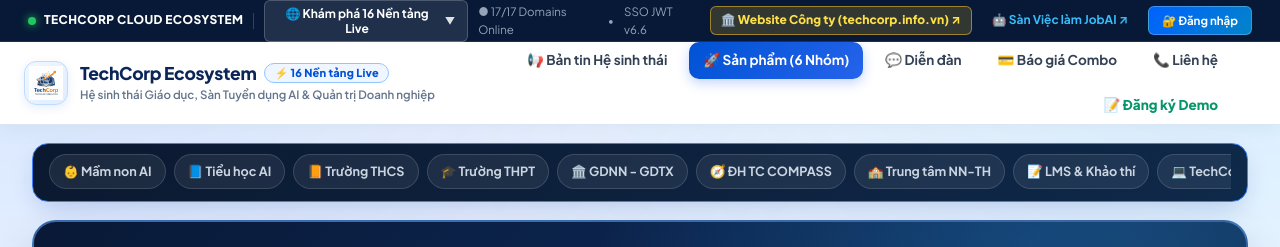
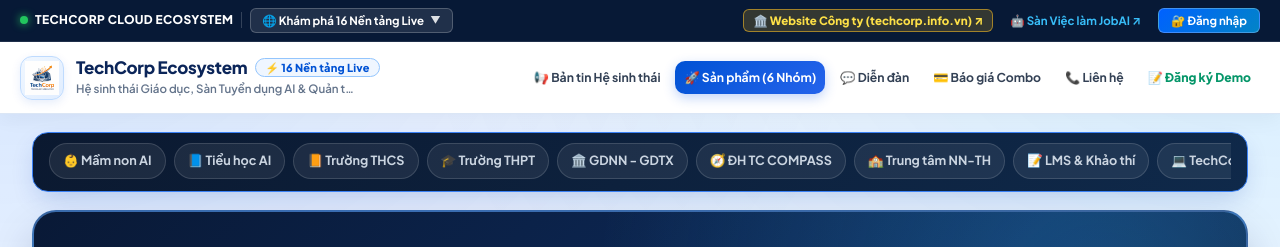
Before and after one commit to techcorpboss/hesinhthai, a website: page product.html in a window 1280 px wide. Shown: the top 247 px of the page. Drawn offline with Linux system fonts and the light colour scheme.

Commit message:
fix(ui): prevent header and ecosystem topbar text/buttons from wrapping onto multiple lines (v29)

```diff
--- a/admin.html
+++ b/admin.html
@@ -4,10 +4,10 @@
   <meta charset="UTF-8" />
   <meta name="viewport" content="width=device-width, initial-scale=1.0" />
   <title>Cổng Quản trị Hệ sinh thái Theo Vai trò (RBAC Admin Portal) — hesinhthai.techcorp.info.vn</title>
-  <link rel="icon" type="image/png" href="logo.png?v=28" />
-  <link rel="stylesheet" href="styles.css?v=28" />
+  <link rel="icon" type="image/png" href="logo.png?v=29" />
+  <link rel="stylesheet" href="styles.css?v=29" />
   <script
-    src="widget/techcorp-ecosystem-bar.js?v=28"
+    src="widget/techcorp-ecosystem-bar.js?v=29"
     data-app-id="erp"
     data-org-name="TechCorp Role-Based Admin"
     data-user-role="SSO Workspace"
@@ -31,7 +31,7 @@
         </div>
       </a>
 
-      <div style="display:flex;align-items:center;gap:10px;flex-wrap:wrap;">
+      <div class="admin-header-actions">
         <span class="badge badge-green" id="apiStatusBadge">● API & SQLite Online</span>
 
         <div class="user-session-pill" id="adminHeaderUserPill">
@@ -1237,6 +1237,6 @@
   </div>
 
   <div id="toastContainer" class="toast-container"></div>
-  <script src="app.js?v=28"></script>
+  <script src="app.js?v=29"></script>
 </body>
 </html>
--- a/product.html
+++ b/product.html
@@ -6,8 +6,8 @@
   <title>Chi tiết Sản phẩm & Đăng ký Demo | Hệ sinh thái Số TechCorp</title>
   <link rel="preconnect" href="https://fonts.googleapis.com" />
   <link rel="preconnect" href="https://fonts.gstatic.com" crossorigin />
-  <link rel="icon" type="image/png" href="logo.png?v=24" />
-  <link rel="stylesheet" href="styles.css?v=24" />
+  <link rel="icon" type="image/png" href="logo.png?v=29" />
+  <link rel="stylesheet" href="styles.css?v=29" />
   <style>
     /* ==================== MODERN MULTI-DEVICE CONTAINER & LAYOUT (v6.5 UI/UX) ==================== */
     .tc-corp-footer,
@@ -591,7 +591,7 @@
   </style>
 </head>
 <body class="has-mobile-bottom-nav">
-  <script src="widget/techcorp-ecosystem-bar.js?v=24"></script>
+  <script src="widget/techcorp-ecosystem-bar.js?v=29"></script>
 
   <!-- HEADER CHÍNH ĐỒNG BỘ VỚI TRANG PUBLIC -->
   <header class="hub-header">
--- a/styles.css
+++ b/styles.css
@@ -57,8 +57,8 @@
   background: rgba(255, 255, 255, 0.98);
   backdrop-filter: blur(12px);
   border-bottom: 1px solid #dbe6f5;
-  padding: 0 24px;
-  min-height: 74px;
+  padding: 0 20px;
+  min-height: 72px;
   display: flex;
   align-items: center;
   box-shadow: 0 4px 20px rgba(15, 23, 42, 0.05);
@@ -69,13 +69,14 @@
 
 .hub-header-inner {
   width: 100%;
-  max-width: 1360px;
+  max-width: 1480px;
   margin: 0 auto;
-  padding-right: 24px;
+  padding-right: 0;
   display: flex;
   align-items: center;
   justify-content: space-between;
-  gap: 16px;
+  gap: 14px;
+  flex-wrap: nowrap;
 }
 
 .brand-box {
@@ -101,7 +102,7 @@
 }
 
 .brand-title h1 {
-  font-size: 17.5px;
+  font-size: 17px;
   font-weight: 800;
   color: #0b2559;
   display: flex;
@@ -109,6 +110,7 @@
   gap: 8px;
   letter-spacing: -0.3px;
   line-height: 1.2;
+  white-space: nowrap;
 }
 
 .brand-domain-pill {
@@ -121,6 +123,7 @@
   font-weight: 800;
   letter-spacing: 0.2px;
   white-space: nowrap;
+  flex-shrink: 0;
 }
 
 .brand-title p {
@@ -131,51 +134,72 @@
   white-space: nowrap;
 }
 
-.header-actions {
-  display: flex;
-  align-items: center;
-  gap: 10px;
+.header-actions,
+.admin-header-actions {
+  display: flex;
+  align-items: center;
+  gap: 8px;
   flex-shrink: 0;
-  margin-right: 12px;
+  flex-wrap: nowrap;
+  white-space: nowrap;
+}
+
+.admin-header-actions .btn,
+.admin-header-actions .badge {
+  white-space: nowrap;
+  flex-shrink: 0;
+}
+
+@media (max-width: 1400px) {
+  #apiStatusBadge {
+    display: none !important;
+  }
 }
 
 .user-session-pill {
   display: inline-flex;
   align-items: center;
-  gap: 10px;
+  gap: 9px;
   background: #f8fbff;
   border: 1.5px solid #bfdbfe;
-  padding: 6px 14px;
+  padding: 5px 12px;
   border-radius: 12px;
+  white-space: nowrap;
+  flex-shrink: 0;
 }
 
 .user-session-avatar {
-  width: 32px;
-  height: 32px;
+  width: 30px;
+  height: 30px;
   border-radius: 8px;
   background: linear-gradient(135deg, #0052d4 0%, #0284c7 100%);
   color: #ffffff;
   font-weight: 800;
-  font-size: 14px;
+  font-size: 13px;
   display: flex;
   align-items: center;
   justify-content: center;
+  flex-shrink: 0;
 }
 
 .user-session-meta {
   line-height: 1.25;
+  display: flex;
+  flex-direction: column;
 }
 
 .user-session-name {
   font-size: 12.5px;
   font-weight: 800;
   color: #0b2559;
+  white-space: nowrap;
 }
 
 .user-session-role {
   font-size: 11px;
   font-weight: 700;
   color: #0052d4;
+  white-space: nowrap;
 }
 
 /* ==================== ROLE PERSONA SWITCHER BAR ==================== */
@@ -1144,20 +1168,22 @@
   display: flex;
   align-items: center;
   justify-content: flex-end;
-  gap: 8px;
-  flex-wrap: wrap;
+  gap: 6px;
+  flex-wrap: nowrap;
+  white-space: nowrap;
 }
 
 .pub-nav-link {
   color: #334155;
   text-decoration: none;
-  font-size: 13.5px;
+  font-size: 13px;
   font-weight: 700;
-  padding: 8px 14px;
+  padding: 8px 11px;
   border-radius: 10px;
   background: transparent;
   transition: all 0.18s ease;
   white-space: nowrap;
+  flex-shrink: 0;
 }
 
 .pub-nav-link:hover {
@@ -1165,7 +1191,19 @@
   color: #0052d4;
 }
 
-@media (max-width: 900px) {
+@media (max-width: 1320px) {
+  .brand-title p {
+    max-width: 280px;
+    overflow: hidden;
+    text-overflow: ellipsis;
+  }
+  .pub-nav-link {
+    font-size: 12.2px;
+    padding: 7px 9px;
+  }
+}
+
+@media (max-width: 1120px) {
   .hub-header {
     padding: 10px 16px;
   }
--- a/widget/techcorp-ecosystem-bar.js
+++ b/widget/techcorp-ecosystem-bar.js
@@ -58,8 +58,9 @@
       font-family: 'Plus Jakarta Sans', 'Inter', -apple-system, BlinkMacSystemFont, 'Segoe UI', Roboto, sans-serif;
       background: #071936;
       color: #f8fafc;
-      height: 42px;
-      padding: 0 28px;
+      min-height: 42px;
+      height: auto;
+      padding: 4px 20px;
       display: flex;
       align-items: center;
       justify-content: space-between;
@@ -68,31 +69,41 @@
       z-index: 10000;
       box-sizing: border-box;
       border-bottom: 1px solid rgba(255, 255, 255, 0.1);
+      white-space: nowrap;
     }
     .tc-eco-inner {
       width: 100%;
-      max-width: 1440px;
+      max-width: 1480px;
       margin: 0 auto;
       display: flex;
       align-items: center;
       justify-content: space-between;
-      gap: 16px;
+      gap: 12px;
+      flex-wrap: nowrap;
+      white-space: nowrap;
     }
     .tc-eco-left, .tc-eco-right {
       display: flex;
       align-items: center;
-      gap: 10px;
+      gap: 8px;
+      flex-wrap: nowrap;
+      white-space: nowrap;
+      flex-shrink: 0;
+    }
+    .tc-eco-left {
+      min-width: 0;
     }
     .tc-eco-brand {
       display: inline-flex;
       align-items: center;
-      gap: 8px;
+      gap: 7px;
       font-weight: 800;
       font-size: 12px;
       color: #ffffff;
       text-decoration: none;
-      letter-spacing: 0.4px;
+      letter-spacing: 0.35px;
       white-space: nowrap;
+      flex-shrink: 0;
     }
     .tc-eco-dot {
       width: 8px;
@@ -100,29 +111,35 @@
       border-radius: 50%;
       background: #22c55e;
       box-shadow: 0 0 8px #22c55e;
+      flex-shrink: 0;
     }
     .tc-eco-divider {
       width: 1px;
       height: 16px;
       background: rgba(255, 255, 255, 0.18);
+      flex-shrink: 0;
     }
     .tc-eco-launcher-wrap {
       position: relative;
+      flex-shrink: 0;
     }
     .tc-eco-launcher-btn {
       background: rgba(255, 255, 255, 0.1);
-      border: 1px solid rgba(255, 255, 255, 0.2);
+      border: 1px solid rgba(255, 255, 255, 0.22);
       color: #ffffff;
-      padding: 5px 12px;
+      padding: 5px 11px;
       border-radius: 6px;
       cursor: pointer;
-      font-size: 12px;
+      font-size: 11.5px;
       font-weight: 700;
       display: inline-flex;
       align-items: center;
-      gap: 8px;
+      gap: 6px;
       transition: all 0.15s ease;
       font-family: inherit;
+      white-space: nowrap;
+      flex-shrink: 0;
+      line-height: 1.2;
     }
     .tc-eco-launcher-btn:hover {
       background: rgba(255, 255, 255, 0.2);
@@ -142,6 +159,7 @@
       border: 1px solid #cbd5e1;
       padding: 18px 20px;
       z-index: 10001;
+      white-space: normal;
     }
     .tc-eco-dropdown.open {
       display: block;
@@ -190,21 +208,32 @@
       margin-top: 1px;
     }
     .tc-eco-quick-stats {
-      font-size: 11.5px;
+      font-size: 11px;
       color: #94a3b8;
-      display: flex;
+      display: inline-flex;
       align-items: center;
-      gap: 10px;
+      gap: 8px;
+      white-space: nowrap;
+      flex-shrink: 0;
+    }
+    .tc-eco-quick-stats span {
+      white-space: nowrap;
+      flex-shrink: 0;
     }
     .tc-eco-link {
       color: #cbd5e1;
       text-decoration: none;
       font-weight: 600;
-      font-size: 12px;
-      padding: 4px 10px;
+      font-size: 11.5px;
+      padding: 4px 9px;
       border-radius: 6px;
       transition: all 0.15s ease;
       white-space: nowrap;
+      flex-shrink: 0;
+      display: inline-flex;
+      align-items: center;
+      gap: 4px;
+      line-height: 1.2;
     }
     .tc-eco-link:hover {
       color: #ffffff;
@@ -219,27 +248,34 @@
     .tc-eco-user-badge {
       display: inline-flex;
       align-items: center;
-      gap: 6px;
+      gap: 5px;
       background: rgba(15, 23, 42, 0.75);
       border: 1px solid rgba(148, 163, 184, 0.35);
       color: #e2e8f0;
-      padding: 4px 10px;
+      padding: 4px 9px;
       border-radius: 6px;
       font-size: 11.5px;
       font-weight: 700;
       white-space: nowrap;
+      flex-shrink: 0;
+      max-width: 280px;
+      overflow: hidden;
+      text-overflow: ellipsis;
+      line-height: 1.2;
     }
     .tc-eco-sso-btn {
       background: linear-gradient(135deg, #0061ff 0%, #0284c7 100%);
       color: #ffffff;
       text-decoration: none;
-      padding: 5px 13px;
+      padding: 5px 12px;
       border-radius: 6px;
       font-size: 11.5px;
       font-weight: 700;
       white-space: nowrap;
+      flex-shrink: 0;
       border: 1px solid rgba(255, 255, 255, 0.25);
       transition: all 0.15s ease;
+      line-height: 1.2;
     }
     .tc-eco-sso-btn:hover {
       filter: brightness(1.1);
@@ -248,15 +284,17 @@
       background: rgba(239, 68, 68, 0.2);
       color: #fca5a5;
       text-decoration: none;
-      padding: 5px 11px;
+      padding: 5px 10px;
       border-radius: 6px;
       font-size: 11.5px;
       font-weight: 700;
       white-space: nowrap;
+      flex-shrink: 0;
       border: 1px solid rgba(248, 113, 113, 0.4);
       cursor: pointer;
       font-family: inherit;
       transition: all 0.15s ease;
+      line-height: 1.2;
     }
     .tc-eco-logout-btn:hover {
       background: #dc2626;
@@ -266,25 +304,37 @@
     .tc-eco-mobile-short {
       display: none;
     }
-    @media (max-width: 1024px) {
-      .tc-eco-quick-stats, .tc-eco-user-badge {
-        display: none;
+    /* Tự động ẩn nhãn phụ trạng thái trên màn hình Laptop <= 1560px để các nút không bao giờ bị ép tràn hay xuống dòng */
+    @media (max-width: 1560px) {
+      .tc-eco-quick-stats {
+        display: none !important;
+      }
+    }
+    @media (max-width: 1320px) {
+      .tc-eco-user-role-sub {
+        display: none !important;
+      }
+      .tc-eco-user-badge {
+        max-width: 190px;
+      }
+    }
+    @media (max-width: 1120px) {
+      .tc-eco-user-badge {
+        display: none !important;
       }
       .tc-eco-dd-grid {
         grid-template-columns: repeat(2, 1fr);
       }
     }
-    @media (max-width: 768px) {
+    @media (max-width: 900px) {
       .tc-eco-bar {
-        height: auto;
-        min-height: 38px;
-        padding: 6px 10px;
+        padding: 5px 10px;
       }
       .tc-eco-inner {
         gap: 6px;
       }
       .tc-eco-left, .tc-eco-right {
-        gap: 6px;
+        gap: 5px;
       }
       .tc-eco-divider {
         display: none;
@@ -363,8 +413,9 @@
     return `
       ${companyMainSiteHtml}
       ${publicLinkHtml}
-      <span class="tc-eco-user-badge" id="tcEcoSsoStatus">
-        👤 ${savedSession.name} • <span style="color:#38bdf8;">${savedSession.roleBadge || "Thành viên"}</span>
+      <span class="tc-eco-user-badge" id="tcEcoSsoStatus" title="${savedSession.name} • ${savedSession.roleBadge || "Thành viên"}">
+        <span>👤 ${savedSession.name}</span>
+        <span class="tc-eco-user-role-sub" style="color:#38bdf8;">• ${savedSession.roleBadge || "Thành viên"}</span>
       </span>
       <a href="${basePrefix}admin.html" class="tc-eco-link ${isAdminPage ? "active" : ""}">
         <span class="tc-eco-desktop-full">${workspaceLabelFull}</span>
```
Also changed, not shown: index.html (+4 -4 lines), login.html (+3 -3 lines).
